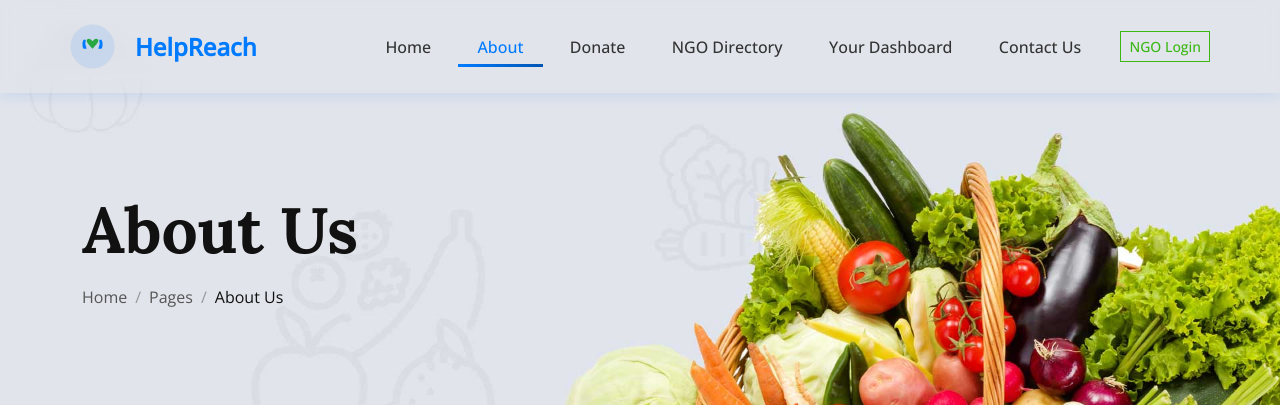
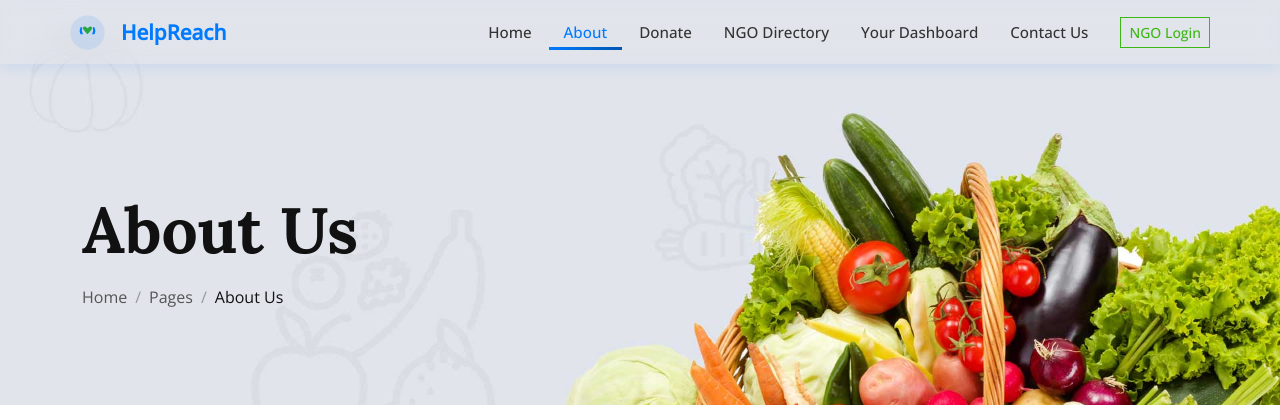
Before and after one commit to SakhiIsBlessed/HelpReach, a PHP site: page /about.html in a window 1280 px wide. Shown: the top 420 px of the page. Run offline with PHP 8.4, Linux system fonts and the light colour scheme; some libraries are stand-ins or nearby versions.

Commit message:
Update style.css

```diff
--- a/css/style.css
+++ b/css/style.css
@@ -9,18 +9,19 @@
 
 /* Navbar Styling */
 .navbar {
-    padding: 1.2rem 0;
+    padding: 0.6rem 0;
     transition: all 0.3s ease;
 }
 
 .navbar-brand {
     display: flex;
     align-items: center;
-    gap: 0.75rem;
-    font-size: 1.5rem;
+    gap: 0.5rem;
+    font-size: 1.3rem;
     font-weight: 700;
     color: var(--primary) !important;
     transition: all 0.3s ease;
+    white-space: nowrap;
 }
 
 .navbar-brand:hover {
@@ -29,9 +30,10 @@
 }
 
 .navbar-brand img {
-    height: 45px;
+    height: 35px;
     width: auto;
     transition: transform 0.3s ease;
+    flex-shrink: 0;
 }
 
 .navbar-brand:hover img {
@@ -40,12 +42,13 @@
 
 .nav-link {
     position: relative;
-    padding: 0.5rem 1.2rem !important;
+    padding: 0.4rem 0.9rem !important;
     color: #333 !important;
     font-weight: 500;
-    font-size: 1rem;
+    font-size: 0.95rem;
     transition: all 0.3s ease;
-    margin: 0 0.25rem;
+    margin: 0 0.1rem;
+    white-space: nowrap;
 }
 
 .nav-link::before {
@@ -95,6 +98,30 @@
 .fixed-top {
     box-shadow: 0 4px 12px rgba(0, 123, 255, 0.1);
     backdrop-filter: blur(10px);
+}
+
+/* NGO Login Button Styling */
+.btn-ngo-login {
+    background: linear-gradient(135deg, #dc3545 0%, #c82333 100%);
+    border: none;
+    color: white !important;
+    font-weight: 600;
+    padding: 0.4rem 1rem !important;
+    font-size: 0.9rem;
+    transition: all 0.3s ease;
+    border-radius: 5px;
+}
+
+.btn-ngo-login:hover {
+    background: linear-gradient(135deg, #c82333 0%, #b01a28 100%);
+    color: white !important;
+    transform: translateY(-2px);
+    box-shadow: 0 5px 15px rgba(220, 53, 69, 0.3);
+}
+
+.btn-ngo-login:focus {
+    color: white !important;
+    box-shadow: 0 0 0 0.25rem rgba(220, 53, 69, 0.25);
 }
 
 .back-to-top {
```
